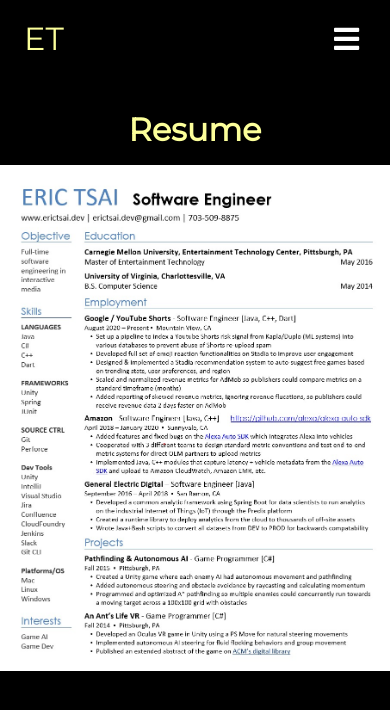
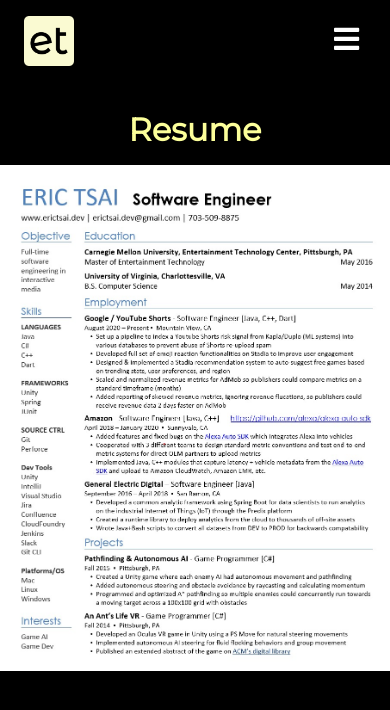
Before and after one commit to tsaieric/portfolio-et, a Gatsby site: page /resume in a window 390 px wide. Built offline with nearby package versions, Linux system fonts and the light colour scheme; Gatsby itself is replaced by a stand-in of ours.

Commit message:
Set all hovers to media query hover to prevent mobile from triggering onhover. Change hover behavior to be more consistent amongst logo, projects, etc. highlight+translate up

```diff
--- a/src/components/Sidebar.js
+++ b/src/components/Sidebar.js
@@ -82,14 +82,15 @@
   font-size: 1.5rem;
   text-decoration: none;
   list-style: none;
-  transition: 0.2s ease-in-out;
   text-decoration: none;
   color: ${({ theme: { colors } }) => colors.tertiary};
-  cursor: pointer;
 
-  &:hover {
-    color: ${({ theme: { colors } }) => colors.secondary}; //#01bf71;
-    transition: 0.2s ease-in-out;
+  @media (hover: hover) {
+    &:hover {
+      cursor: pointer;
+      color: ${({ theme: { colors } }) => colors.secondary};
+      transition: 0.2s ease-in-out;
+    }
   }
 `;
 
--- a/src/components/navbar.js
+++ b/src/components/navbar.js
@@ -18,9 +18,6 @@
   useEffect(() => {
     window.addEventListener("scroll", changeNav);
   }, []);
-
-  //change logo on hover
-  const [isHover, setIsHover] = useState(false);
 
   //custom active link style
   // const [curLinkStyle, setCurLinkStyle] = useState({});
@@ -68,16 +65,9 @@
     <Nav scrollNav={scrollNav}>
       <NavbarContainer>
         <NavLogo to="/">
-          <div
-            onMouseEnter={() => setIsHover(true)}
-            onMouseLeave={() => setIsHover(false)}
-          >
-            {/* {isHover ? (
-              <NavGatsbyImage image={altLogoImg} alt="ET" />
-            ) : (
-              <NavGatsbyImage image={mainLogoImg} alt="ET" />
-            )} */}
-            ET
+          <div>
+            {/* <NavGatsbyImage image={altLogoImg} alt="ETLogo" /> */}
+            <NavGatsbyImage image={mainLogoImg} alt="ETLogo" />
           </div>
         </NavLogo>
         <Bars onClick={toggle} />
@@ -122,16 +112,21 @@
   z-index: 1;
   width: 100%;
   padding: 0 24px;
-  `;
+`;
 
 const NavGatsbyImage = styled(GatsbyImage)`
   max-width: 50px;
   width: 100%;
   height: auto;
   margin-top: 5px;
-  &:hover {
-    transform: translateY(-2px);
-    /* transform: all 0.2s ease-in-out; */
+  filter: brightness(100%);
+  @media (hover: hover) {
+    &:hover {
+      cursor: pointer;
+      filter: brightness(50%);
+      transform: translateY(-2px);
+      transition: 0.4s cubic-bezier(0.075, 0.82, 0.165, 1);
+    }
   }
 `;
 
--- a/src/styles/Button.js
+++ b/src/styles/Button.js
@@ -17,10 +17,12 @@
   transition: 0.3s !important;
   border-radius: ${({ round }) => (round ? `50px` : `none`)};
 
-  &:hover {
-    background: ${({ primary, theme: { colors } }) =>
-      primary ? colors.secondary : colors.primary};
-    transform: translateY(-2px);
-    /* transform: all 0.2s ease-in-out; */
+  @media (hover: hover) {
+    &:hover {
+      background: ${({ primary, theme: { colors } }) =>
+        primary ? colors.secondary : colors.primary};
+      transform: translateY(-2px);
+      /* transform: all 0.2s ease-in-out; */
+    }
   }
 `;
```
Also changed, not shown: src/components/Contact.js (+17 -7 lines), src/components/Projects.js (+10 -7 lines).
